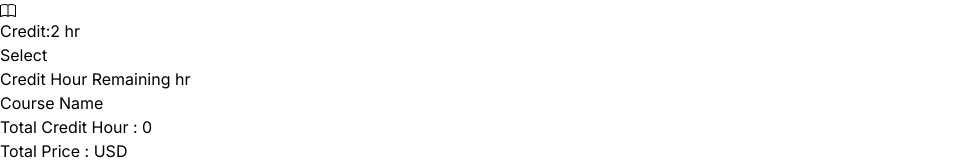
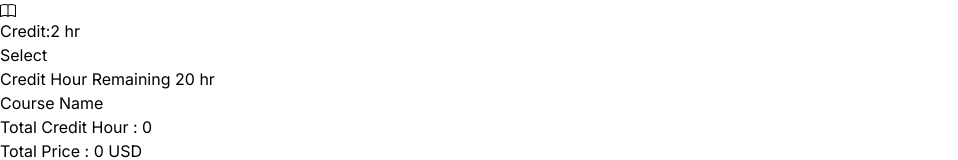
Before and after one commit to Tushar12152/course-registration, a React (Vite) app: page / in a window 1280 px wide. Shown: the part 4025-4185 px from the top of the page, without its empty margins (0-958 px from the left). Built offline with nearby package versions, Linux system fonts and the light colour scheme.

Commit message:
remaining hour and total price added when creadit hour increase then total  hour remaining will decress

```diff
--- a/src/components/cards/Cards.jsx
+++ b/src/components/cards/Cards.jsx
@@ -9,6 +9,8 @@ const Cards = () => {
     const [cards,setCards]=useState([])
     const [cart,setCart]=useState([])
     const [credit,setCredit]=useState(0)
+    const [remaining,setRemaining]=useState(20)
+    const [total,setTotal]=useState(0)
 
 // console.log(cart)
     useEffect(()=>{
@@ -24,12 +26,15 @@ const Cards = () => {
        const isTrue=cart.find(item=>item.id===card.id)
     //    isTrue?alert('selected'):setCart([...cart,card])
       let credit=card.credit
+      let total=card.price;
        if(isTrue){
          return toast.warn( 'This course is already selected',{})
        }
        else{
           cart.forEach(item=>{
             credit+=item.credit
+             total +=item.price
+
           })
 
         setCart([...cart,card])
@@ -38,17 +43,21 @@ const Cards = () => {
        const fixedCredit=20;
     //    credit>fixedCredit?alert('20 up'):setCredit(credit)
     if(credit>fixedCredit){
-      return  toast.warn('Total credit limit is 20')
+        return  toast.warn('Total credit limit is 20')
     }
     else{
         setCredit(credit)
+        setTotal(total)
     }
+
+    const remaining=fixedCredit-credit;
+    remaining<0? toast.warn('Remaining hour will not negative'):setRemaining(remaining)
 
 
 
     }
 
-    console.log(credit)
+    console.log(total)
 
     return (
        <div>
@@ -64,7 +73,7 @@ const Cards = () => {
             </div>
             <div className=" w-3/12">
             <div className=" bg-white rounded-lg">
-             <h1  className="font-semibold text-center mx-auto py-4 text-[#2F80ED] border-b-2 border-gray-400 w-[80%] text-normal">Credit Hour Remaining  {} hr</h1>
+             <h1  className="font-semibold text-center mx-auto py-4 text-[#2F80ED] border-b-2 border-gray-400 w-[80%] text-normal">Credit Hour Remaining  {remaining} hr</h1>
              <h1  className="font-semibold  mx-auto py-4 text-black border-b-2 border-gray-400 w-[80%] text-normal">Course Name</h1>
 
 
@@ -75,7 +84,7 @@ const Cards = () => {
                  }
                  <ToastContainer></ToastContainer>
              <h1  className="font-normal  mx-auto py-4 text-black border-b-2 border-gray-400 w-[80%] text-normal">Total Credit Hour : {credit}</h1>
-             <h1 className="font-normal  mx-auto py-4 text-black  w-[80%] text-normal">Total Price : {} USD</h1>
+             <h1 className="font-normal  mx-auto py-4 text-black  w-[80%] text-normal">Total Price : {total} USD</h1>
             </div>
             </div>
         </div>
```
